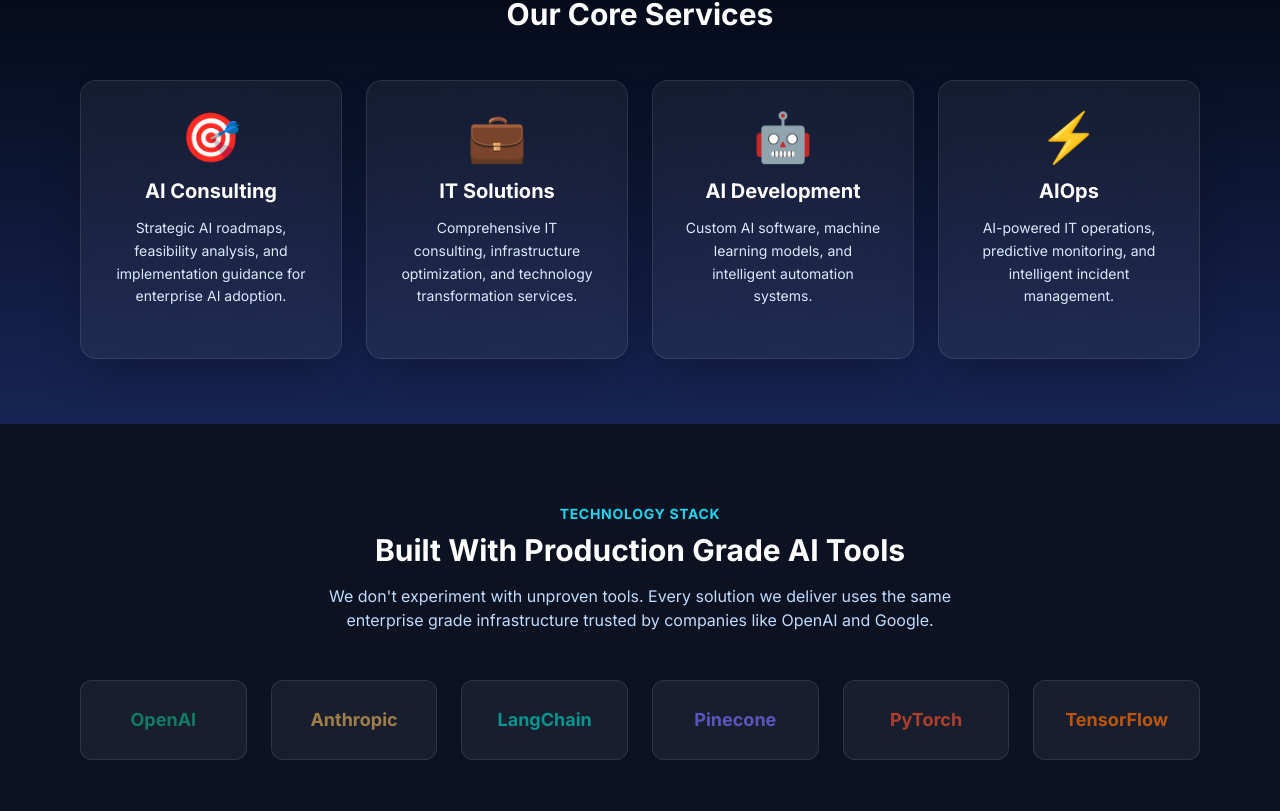
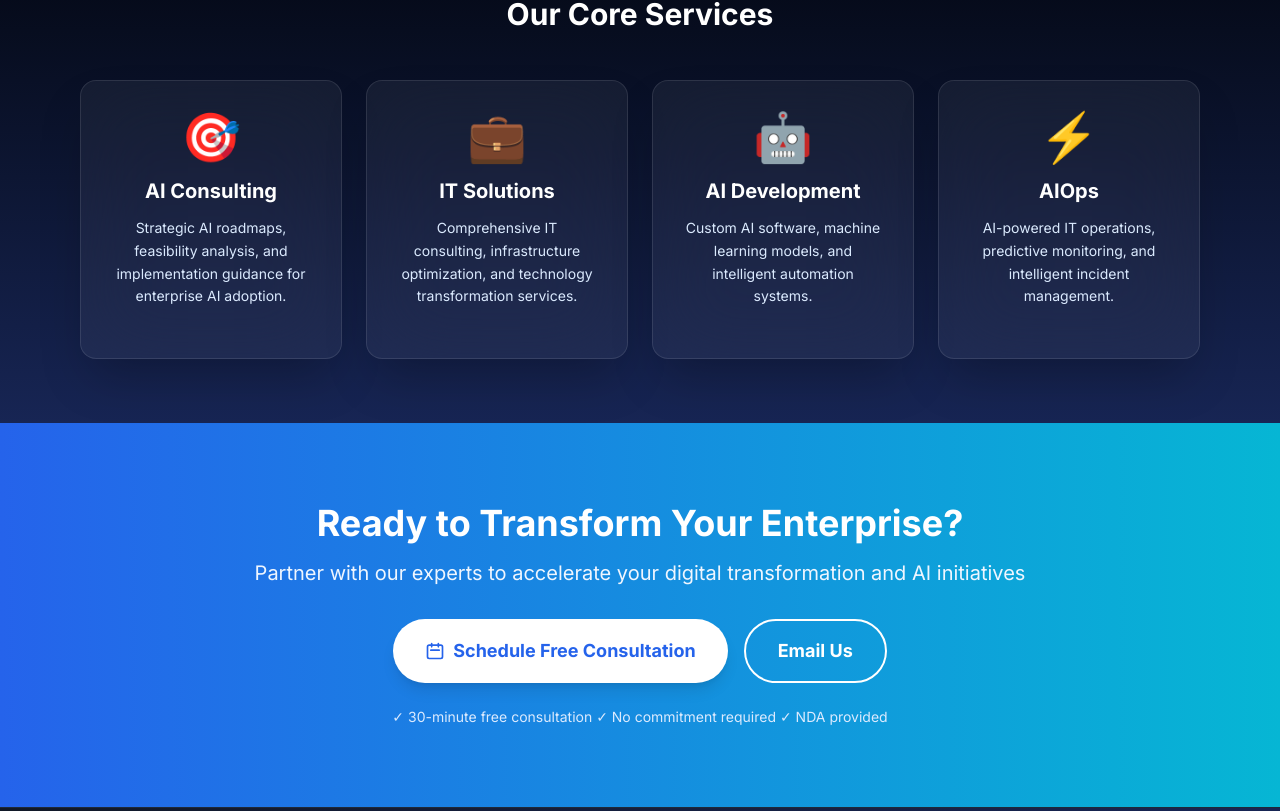
Before and after one commit to tianzesun/aydenait-website, a React (Vite) app: page / in a window 1280 px wide. Shown: the part 1986-2797 px from the top of the page. Built offline with nearby package versions, Linux system fonts and the light colour scheme; the HTML template or start-up script is replaced by a standard one.

Commit message:
Remove Technology Stack section from Home
Co-Authored-By: Claude Opus 5.5 <noreply@anthropic.com>

```diff
--- a/src/pages/Home.tsx
+++ b/src/pages/Home.tsx
@@ -325,34 +325,6 @@ const Home = () => {
       </div>
     </section>
 
-    {/* Technical Stack Section */}
-    <section className="py-20 bg-[#0c1222] border-y border-blue-900/50">
-      <div className="max-w-6xl mx-auto px-4">
-        <div className="text-center mb-12">
-          <h2 className="text-sm font-bold text-cyan-400 uppercase tracking-wider mb-2">Technology Stack</h2>
-          <p className="text-3xl font-bold text-white mb-4">Built With Production Grade AI Tools</p>
-          <p className="text-blue-200 max-w-2xl mx-auto">We don't experiment with unproven tools. Every solution we deliver uses the same enterprise grade infrastructure trusted by companies like OpenAI and Google.</p>
-        </div>
-
-        <div className="grid grid-cols-3 md:grid-cols-4 lg:grid-cols-6 gap-6 items-center">
-          {[
-            { name: 'OpenAI', color: '#10a37f' },
-            { name: 'Anthropic', color: '#d8a756' },
-            { name: 'LangChain', color: '#00c7b7' },
-            { name: 'Pinecone', color: '#786ffb' },
-            { name: 'PyTorch', color: '#ee4c2c' },
-            { name: 'TensorFlow', color: '#ff6f00' },
-          ].map((tech) => (
-            <div key={tech.name} className="group">
-              <div className="h-20 bg-white/5 border border-white/10 rounded-xl flex items-center justify-center transition-all duration-300 hover:bg-white/10 hover:border-white/20 hover:scale-105 hover:-translate-y-1">
-                <span className="font-bold text-lg opacity-70 group-hover:opacity-100 transition-opacity" style={{color: tech.color}}>{tech.name}</span>
-              </div>
-            </div>
-          ))}
-        </div>
-      </div>
-    </section>
-
     {/* Final CTA Section */}
     <section className="py-20 bg-gradient-to-r from-blue-600 to-cyan-500">
       <div className="max-w-4xl mx-auto px-4 text-center">
```
